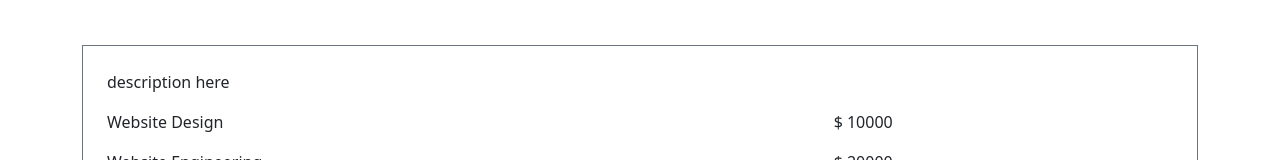
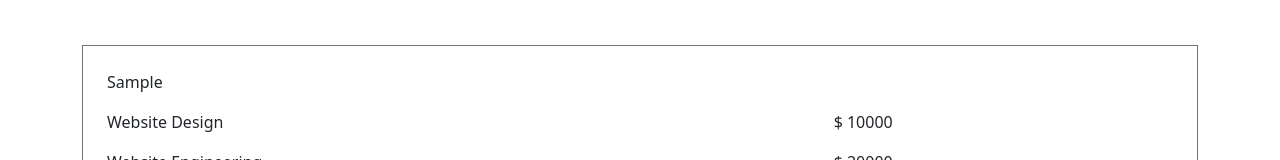
Before and after one commit to CleverlyCodes/quotr, a React (Create React App) app: page / in a window 1280 px wide. Both pictures are taken after typing "Sample", "name@example.com", "name@example.com" into the empty fields and a click on the button "GeneRate". Shown: the part 135-295 px from the top of the page. Built offline with nearby package versions, Linux system fonts and the light colour scheme.

Commit message:
add config description setting

```diff
--- a/src/App.js
+++ b/src/App.js
@@ -23,6 +23,10 @@ function App() {
     },
   ]);
 
+  const [config, setConfig] = useState({
+    description: '',
+  });
+
   const [isGenerated, setGenerated] = useState(false);
 
   useEffect(() => {}, [items])
@@ -39,9 +43,9 @@ function App() {
 
           {
             isGenerated ?
-              <QuoteOutputSheet items={items} setGenerated={setGenerated}></QuoteOutputSheet>
+              <QuoteOutputSheet items={items} setGenerated={setGenerated} config={config}></QuoteOutputSheet>
             :
-              <QuoteInputSheet items={items} setItems={setItems} setGenerated={setGenerated}></QuoteInputSheet>
+              <QuoteInputSheet items={items} setItems={setItems} setGenerated={setGenerated} config={config} setConfig={setConfig}></QuoteInputSheet>
           }
         </Container>
       </header>
--- a/src/components/QuoteInputSheet/QuoteInputSheet.js
+++ b/src/components/QuoteInputSheet/QuoteInputSheet.js
@@ -30,11 +30,17 @@ function QuoteInputSheet(props) {
     props.setGenerated(true);
   }
 
+  function changeDescription(value) {
+    props.setConfig({
+      description: value,
+    });
+  }
+
   return(
     <div className="QuoteInputSheet" data-testid="QuoteInputSheet">
       <Row className="mb-4">
         <Col>
-          <textarea placeholder="service description" className="w-100 px-3 py-1 fs-6"/>
+          <textarea value={props.config.description} onChange={(e) => changeDescription(e.target.value)} placeholder="service description" className="w-100 px-3 py-1 fs-6"/>
         </Col>
       </Row>
 
--- a/src/components/QuoteOutputSheet/QuoteOutputSheet.js
+++ b/src/components/QuoteOutputSheet/QuoteOutputSheet.js
@@ -11,7 +11,7 @@ function QuoteOutputSheet(props) {
     <div className="QuoteOutputSheet" data-testid="QuoteOutputSheet">
 
       <div className="border-1 border border-secondary p-4">
-        <p className="ts-6 text-dark text-start">description here</p>
+        <p className="ts-6 text-dark text-start">{props.config.description}</p>
 
         {
           props.items.map((item, index) => (
```
